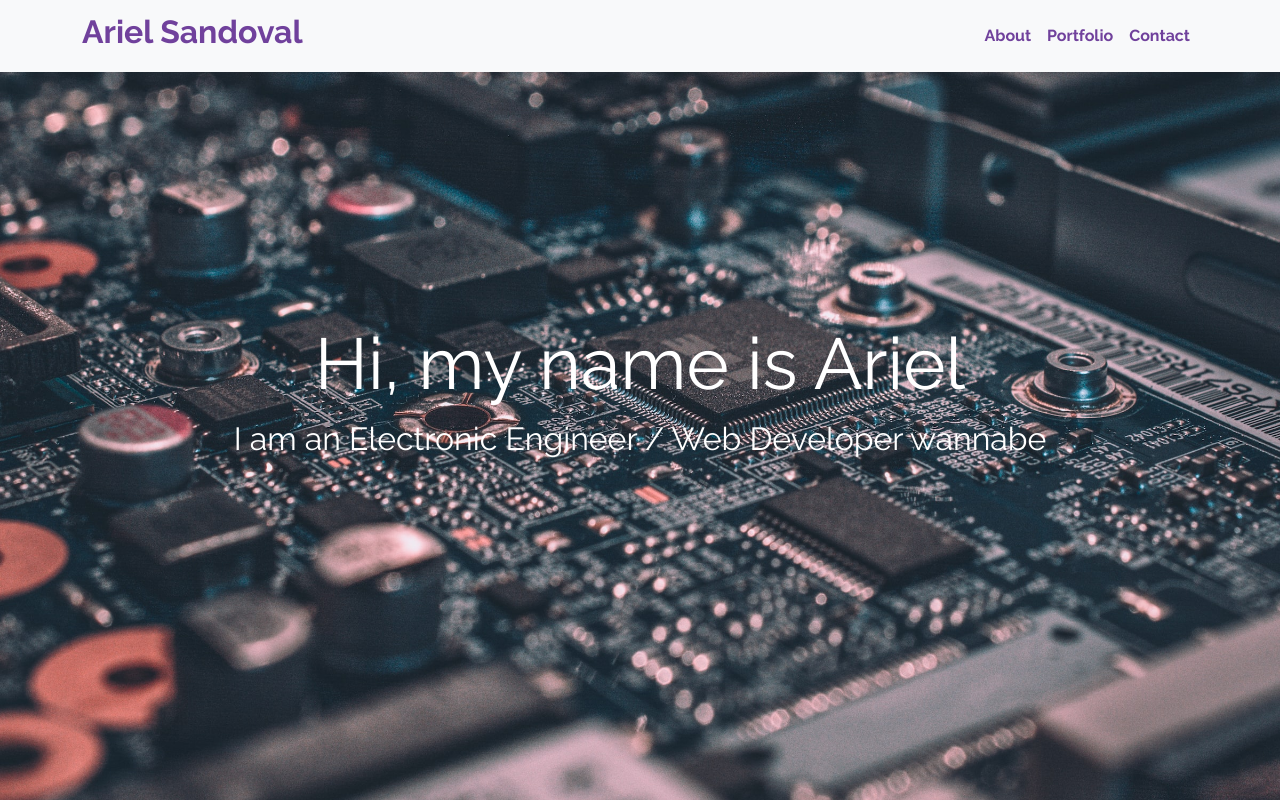
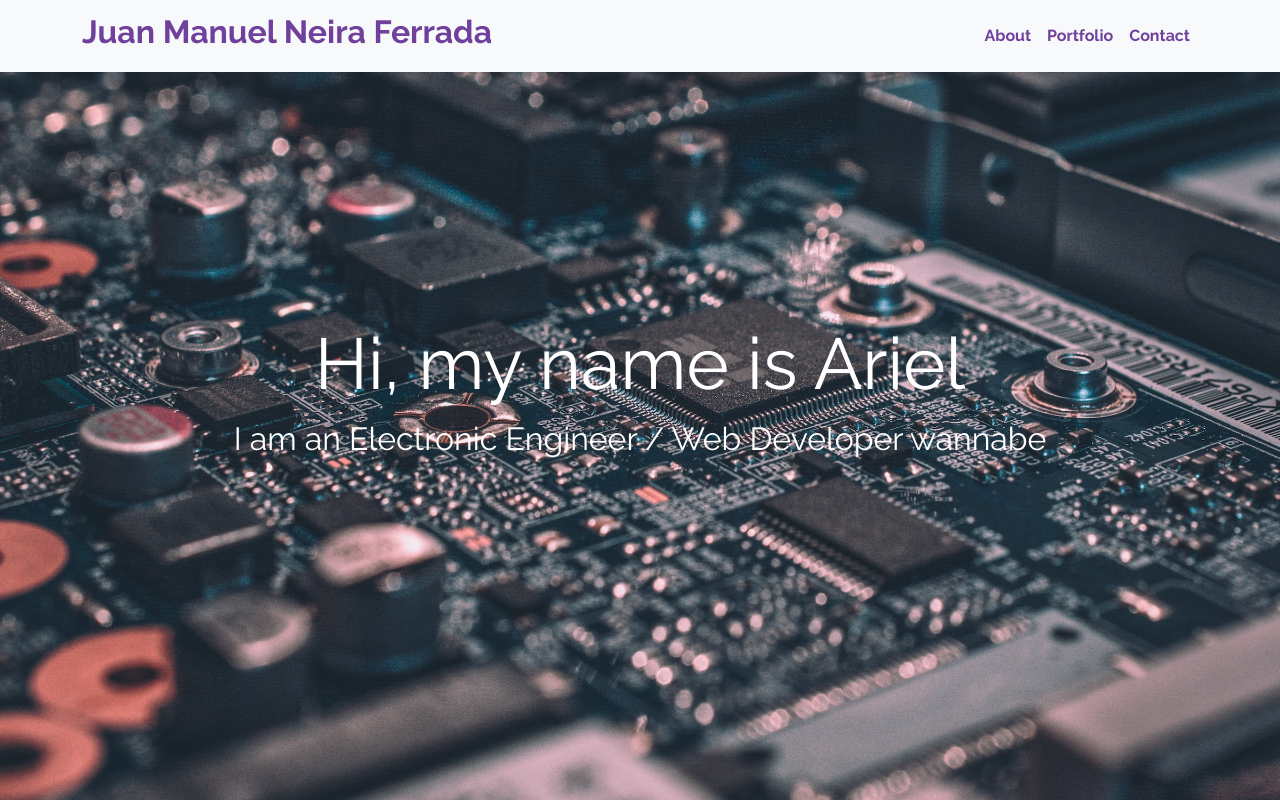
Before and after one commit to juan2485/arsato.github.io, a plain HTML site: page index.html in a window 1280 px wide. Shown: the top 802 px of the page. Drawn offline with nearby package versions, Linux system fonts and the light colour scheme.

Commit message:
se modifica titulo y h2 del body

```diff
--- a/index.html
+++ b/index.html
@@ -12,13 +12,13 @@
         integrity="sha384-1BmE4kWBq78iYhFldvKuhfTAU6auU8tT94WrHftjDbrCEXSU1oBoqyl2QvZ6jIW3" crossorigin="anonymous">
     <script src="https://kit.fontawesome.com/5499527a0e.js" crossorigin="anonymous"></script>
     <link rel="stylesheet" href="assets/css/style.css">
-    <title>Portfolio - Ariel Sandoval</title>
+    <title>Portafolio modificado por Juan Manuel Neira Ferrada</title>
 </head>
 <body>
     <nav class="navbar navbar-expand-lg fixed-top bg-light navbarScroll">
         <div class="container">
             <a class="navbar-brand" href="#">
-                <h2>Ariel Sandoval</h2>
+                <h2>Juan Manuel Neira Ferrada</h2>
             </a>
             <button class="navbar-toggler " type="button" data-bs-toggle="collapse" data-bs-target="#navbarSupportedContent" aria-controls="navbarSupportedContent" aria-expanded="false" aria-label="Toggle navigation">
                 <span class="navbar-toggler-icon"></span>
```
